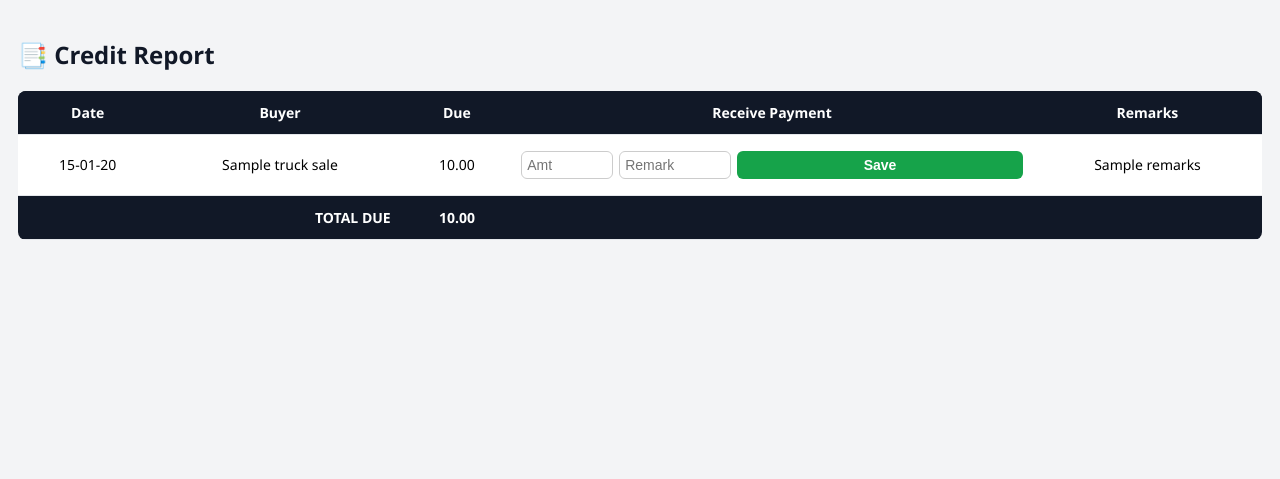
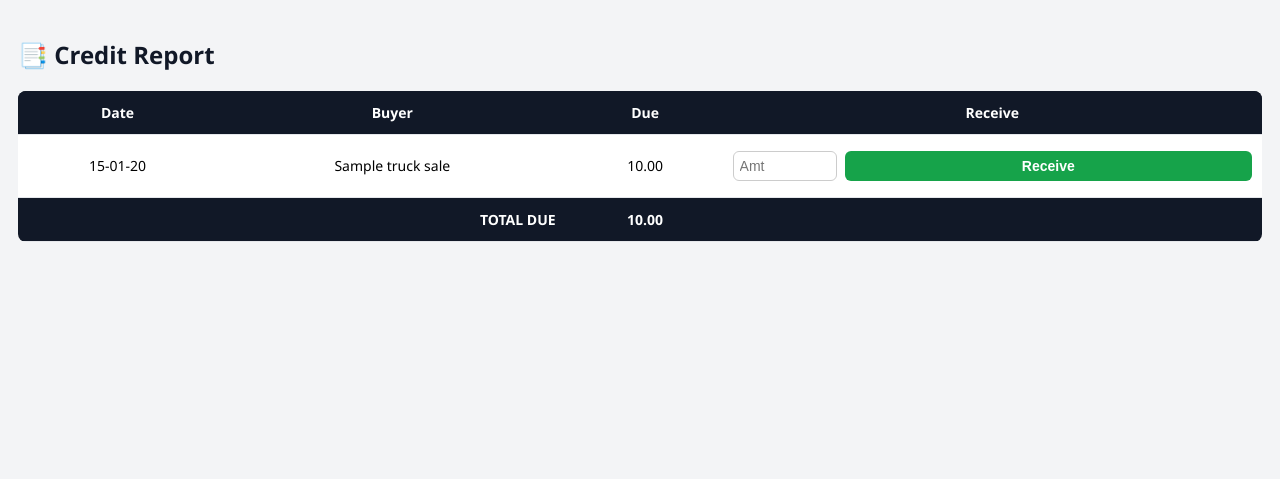
Before and after one commit to bachammahesh-cyber/srinivasa-mines, a Flask app: page /credit-report in a window 1280 px wide. Shown: the part 82-561 px from the top of the page. Run offline with Flask 3, Linux system fonts and the light colour scheme; the visitor is signed in with stand-in values (Sample User, id 1); tables that the repository leaves empty hold one stand-in row (values such as "Sample post"); a database or web service that is not in the repository returns one stand-in record (values such as "Sample title"); some libraries are stand-ins or nearby versions.

Commit message:
simplified credit report UI

```diff
--- a/app.py
+++ b/app.py
@@ -224,9 +224,9 @@ def credit_report():
 
     if request.method == "POST" and session.get("role") == "owner":
         entry_id = int(request.form["entry_id"])
-        amount = float(request.form["amount"]) if request.form["amount"] else 0
-        remark = request.form.get("remark", "")
+        amount = float(request.form["amount"])
 
+        # Get current balance
         c.execute("SELECT balance FROM truck_sales WHERE id=%s", (entry_id,))
         current_balance = c.fetchone()[0]
 
@@ -235,15 +235,14 @@ def credit_report():
         c.execute("""
             UPDATE truck_sales
             SET paid = paid + %s,
-                balance = balance - %s,
-                remarks = %s
+                balance = balance - %s
             WHERE id=%s
-        """, (deduction, deduction, remark, entry_id))
+        """, (deduction, deduction, entry_id))
 
         conn.commit()
 
     c.execute("""
-        SELECT id, date, buyer_name, balance, remarks
+        SELECT id, date, buyer_name, balance
         FROM truck_sales
         WHERE balance > 0
         ORDER BY date ASC
--- a/templates/credit_report.html
+++ b/templates/credit_report.html
@@ -9,10 +9,7 @@
         <th style="padding:12px;">Date</th>
         <th style="padding:12px;">Buyer</th>
         <th style="padding:12px;">Due</th>
-        {% if is_owner %}
-        <th style="padding:12px;">Receive Payment</th>
-        {% endif %}
-        <th style="padding:12px;">Remarks</th>
+        <th style="padding:12px;">Receive</th>
     </tr>
 
     {% for r in rows %}
@@ -21,25 +18,25 @@
         <td style="padding:10px;">{{ r[2] }}</td>
         <td style="padding:10px;">{{ "%.2f"|format(r[3]) }}</td>
 
-        {% if is_owner %}
         <td style="padding:10px;">
-            <form method="POST" style="display:flex;gap:6px;justify-content:center;">
+            {% if is_owner %}
+            <form method="POST" style="display:flex;gap:8px;justify-content:center;">
                 <input type="hidden" name="entry_id" value="{{ r[0] }}">
                 <input type="number" step="0.01" name="amount"
                        placeholder="Amt"
-                       style="width:80px;padding:5px;">
-                <input type="text" name="remark"
-                       placeholder="Remark"
-                       style="width:100px;padding:5px;">
+                       required
+                       style="width:90px;padding:6px;border-radius:6px;border:1px solid #ccc;">
+
                 <button type="submit"
-                        style="background:#16a34a;color:white;border:none;padding:6px 10px;border-radius:6px;">
-                    Save
+                        onclick="this.innerText='Received'; this.style.background='#166534';"
+                        style="background:#16a34a;color:white;border:none;padding:6px 12px;border-radius:6px;cursor:pointer;">
+                    Receive
                 </button>
             </form>
+            {% else %}
+                -
+            {% endif %}
         </td>
-        {% endif %}
-
-        <td style="padding:10px;">{{ r[4] if r[4] else "-" }}</td>
     </tr>
     {% endfor %}
 
@@ -49,9 +46,6 @@
         <td style="padding:12px;">
             {{ "%.2f"|format(rows|sum(attribute=3)) }}
         </td>
-        {% if is_owner %}
-        <td></td>
-        {% endif %}
         <td></td>
     </tr>
 
```
